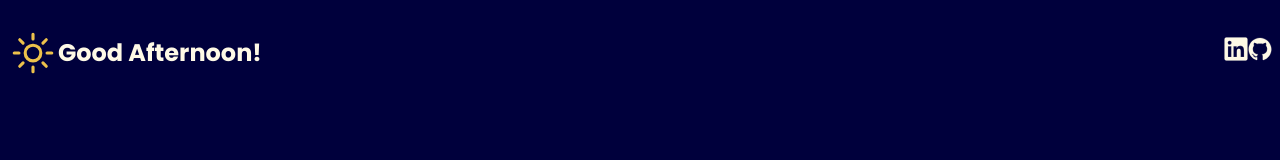
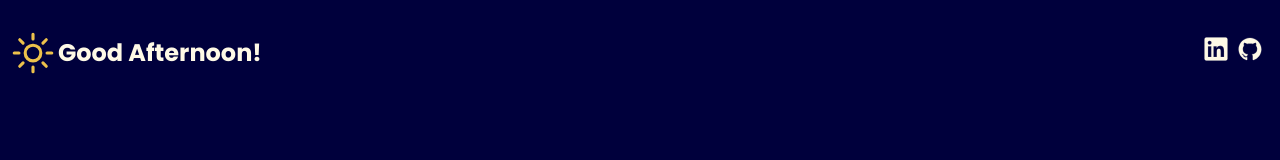
Before and after one commit to tiffanywalker22/atlas-react-and-jsx, a React (Vite) app: page / in a window 1280 px wide. Shown: the top 160 px of the page. Built offline with nearby package versions, Linux system fonts and the light colour scheme.

Commit message:
probably wasn't needed, but went ahead and adjust the spacing between social media icons; everything now looks like image provied

```diff
--- a/src/components/SocialLinks.jsx
+++ b/src/components/SocialLinks.jsx
@@ -2,11 +2,11 @@ import React from 'react';
 
 const SocialLinks = () => {
     return (
-        <div classname="social-links">
-            <a href="https://www.linkedin.com/in/tiffanywalker22/" target="_blank" rel="noopener noreferrer">
+        <div classname="social-links" style={{ display: 'flex', alignItems: 'center'}}>
+            <a href="https://www.linkedin.com/in/tiffanywalker22/" target="_blank" rel="noopener noreferrer" style={{ marginRight: '10px' }}>
                 <img src="/src/assets/linkedin.svg" alt="LinkedIn" />
             </a>
-            <a href="https://github.com/tiffanywalker22/atlas-react-and-jsx" target="_blank" rel="noopener noreferrer">
+            <a href="https://github.com/tiffanywalker22/atlas-react-and-jsx" target="_blank" rel="noopener noreferrer" style={{ marginRight: '10px' }}>
                 <img src="/src/assets/github.svg" alt="Github" />
             </a>
         </div>
```
